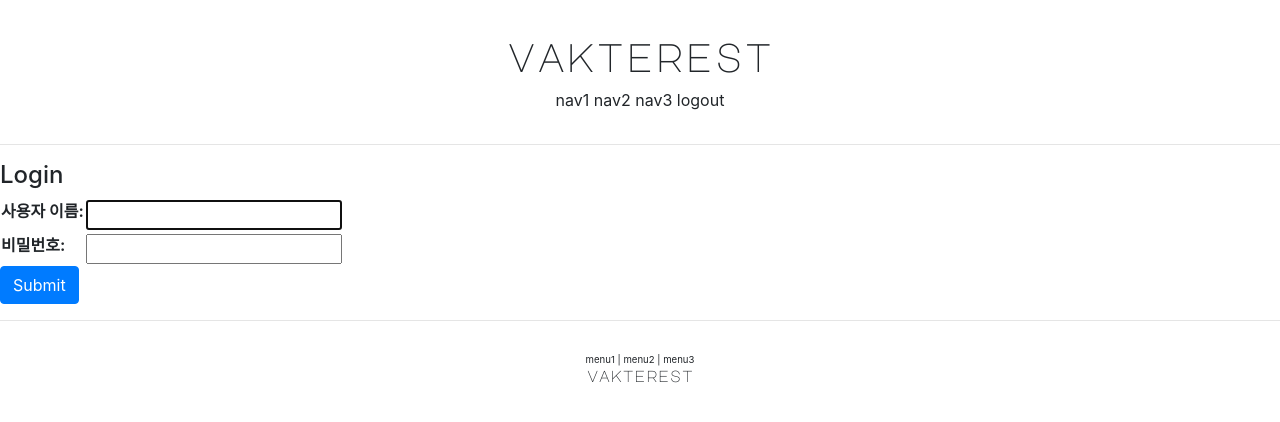
After one commit to danho-vak/vakterest, a Django app: page /account/login/ in a window 1280 px wide. The commit adds this page. Shown: the top 422 px of the page. Run offline with Django 3.2, Linux system fonts and the light colour scheme; the visitor is signed in with stand-in values (Sample User, id 1).

Commit message:
applied LoginView, LogoutView as django.contrib.auth.views

```diff
--- /dev/null
+++ b/accountapp/templates/accountapp/login.html
@@ -0,0 +1,17 @@
+{% extends 'base.html' %}
+{% block content %}
+    <div>
+        <div>
+            <h4>Login</h4>
+        </div>
+        <div>
+            <form action="" method="post">
+                {% csrf_token %}
+                <table>
+                    {{ form.as_table }}
+                </table>
+                <input type="submit" class="btn btn-primary">
+            </form>
+        </div>
+    </div>
+{% endblock %}
--- a/accountapp/urls.py
+++ b/accountapp/urls.py
@@ -1,3 +1,4 @@
+from django.contrib.auth.views import LoginView, LogoutView
 from django.urls import path
 import accountapp.views
 
@@ -6,5 +7,8 @@ app_name = 'accountapp'
 urlpatterns = [
     path('test/', accountapp.views.test, name='test'),
 
+    path('login/', LoginView.as_view(template_name='accountapp/login.html'), name='login'),
+    path('logout/', LogoutView.as_view(), name='logout'),
+
     path('create/', accountapp.views.AccountCreateView.as_view(), name='create'), # Class Base View를 적을 때 as_view()로
 ]
--- a/accountapp/views.py
+++ b/accountapp/views.py
@@ -6,7 +6,7 @@ from django.views.generic import CreateView
 
 
 def test(request):
-    return render(request, 'accountapp/temp.html')
+    return render(request, 'accountapp/test.html')
 
 
 # 1. sign up
--- a/templates/header.html
+++ b/templates/header.html
@@ -6,6 +6,10 @@
         <span>nav1</span>
         <span>nav2</span>
         <span>nav3</span>
-        <span>nav4</span>
+        {% if not user.is_authenticated %}
+            <span onclick="location.href='{% url 'accountapp:login' %}?next={{ request.path }}'">login</span>
+        {% else %}
+            <span onclick="location.href='{% url 'accountapp:logout' %}?next={{ request.path }}'">logout</span>
+        {% endif %}
     </div>
 </div>
--- a/vakterest/settings.py
+++ b/vakterest/settings.py
@@ -20,6 +20,8 @@ from pathlib import Path
 #########################################################################################################
 
 import environ, os
+from django.urls import reverse_lazy
+
 env = environ.Env(
     # set casting, default value
     DEBUG=(bool, False)
@@ -143,3 +145,7 @@ STATIC_ROOT = os.path.join(BASE_DIR, 'staticfiles')
 STATICFILES_DIRS = [
     BASE_DIR / "static",
 ]
+
+
+LOGIN_REDIRECT_URL = reverse_lazy('accountapp:test')
+LOGOUT_REDIRECT_URL = reverse_lazy('accountapp:login')
```
Also changed, not shown: accountapp/templates/accountapp/test.html (renamed from accountapp/templates/accountapp/temp.html).
